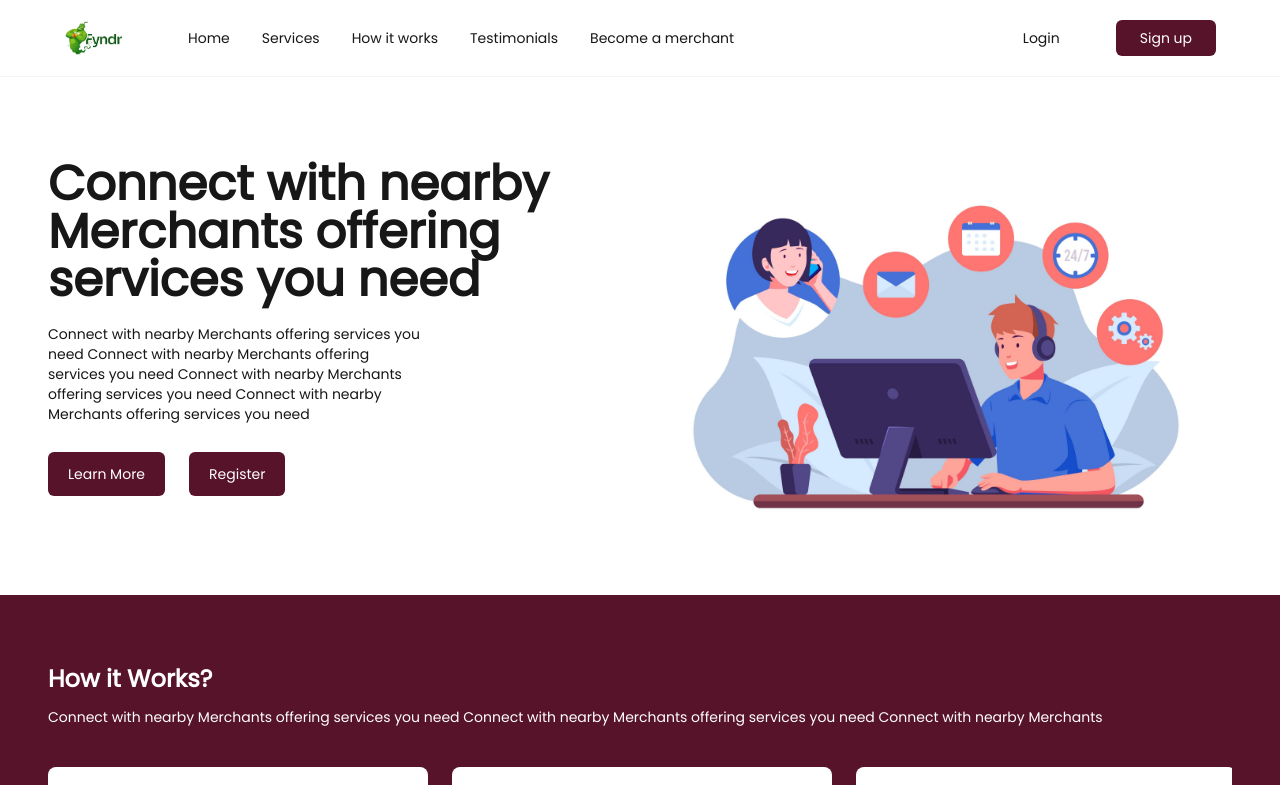
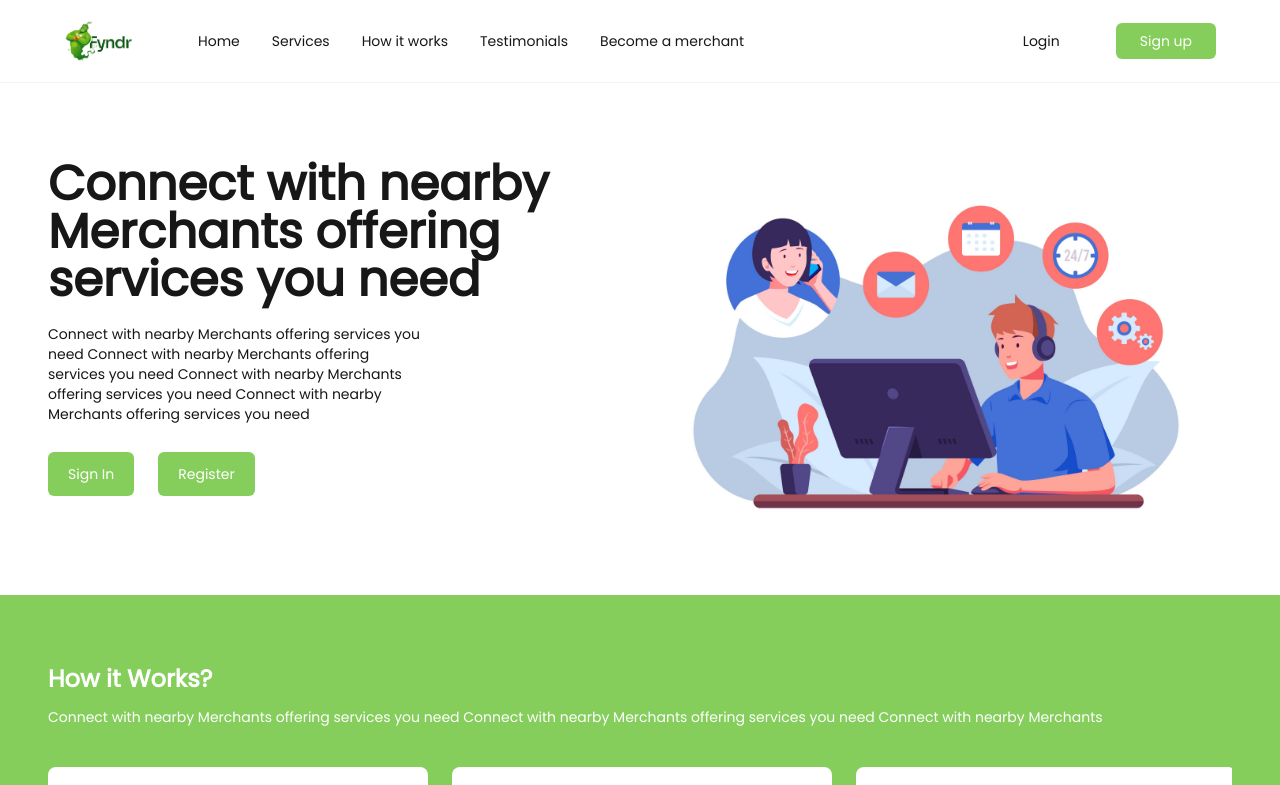
Before and after one commit to OgheneDev/fyndr, a Next.js app: page / in a window 1280 px wide. Shown: the top 785 px of the page. Built offline with nearby package versions, Linux system fonts and the light colour scheme.

Commit message:
landing page

```diff
--- a/src/components/general/Navbar.jsx
+++ b/src/components/general/Navbar.jsx
@@ -234,8 +234,8 @@ const Navbar = () => {
                         <Image
                             src={'/images/logo-removebg-preview.png'}
                             alt="Logo"
-                            width={60}
-                            height={45}
+                            width={70}
+                            height={55}
                         />
                     </Link>
                 </motion.div>
@@ -338,7 +338,7 @@ const Navbar = () => {
                                 {isLoggedIn ? (
                                     <motion.button
                                         onClick={handleLogout}
-                                        className='bg-[#57132A] text-white py-3 cursor-pointer rounded-full text-sm w-full'
+                                        className='bg-[#85CE5C] text-white py-3 cursor-pointer rounded-full text-sm w-full'
                                         whileHover={{ scale: 1.02 }}
                                         whileTap={{ scale: 0.98 }}
                                     >
@@ -348,7 +348,7 @@ const Navbar = () => {
                                     <>
                                         <Link href={'/login'}>
                                             <motion.button
-                                                className='bg-[#57132A] text-white py-3 cursor-pointer rounded-full text-sm w-full'
+                                                className='bg-[#85CE5C] text-white py-3 cursor-pointer rounded-full text-sm w-full'
                                                 whileHover={{ scale: 1.02 }}
                                                 whileTap={{ scale: 0.98 }}
                                             >
@@ -357,7 +357,7 @@ const Navbar = () => {
                                         </Link>
                                         <Link href={'register'}>
                                             <motion.button
-                                                className='text-[#57132A] border border-[#57132A] py-3 rounded-full text-sm w-full'
+                                                className='text-[#85CE5C] border border-[#85CE5C] py-3 rounded-full text-sm w-full'
                                                 whileHover={{ scale: 1.02 }}
                                                 whileTap={{ scale: 0.98 }}
                                             >
@@ -451,7 +451,7 @@ const Navbar = () => {
                         </Link>
                         <Link href={'register'}>
                             <motion.button
-                                className='bg-[#57132A] text-white text-sm cursor-pointer py-2 px-6 rounded-md'
+                                className='bg-[#85CE5C] text-white text-sm cursor-pointer py-2 px-6 rounded-md'
                                 variants={buttonVariants}
                                 whileHover={{
                                     scale: 1.02,
--- a/src/components/landing page/Footer.jsx
+++ b/src/components/landing page/Footer.jsx
@@ -34,7 +34,7 @@ const Footer = () => {
 
   return (
     <motion.footer
-      className="bg-[#57132A] text-white px-5 md:px-12 py-8 md:py-10"
+      className="bg-[#85CE5C] text-white px-5 md:px-12 py-8 md:py-10"
       initial="hidden"
       animate="visible"
       variants={containerVariants}
@@ -55,12 +55,12 @@ const Footer = () => {
         <div className="flex items-center space-x-3 sm:space-x-4">
           <span className="text-white text-sm">Follow Us :</span>
           <div className="flex space-x-2 sm:space-x-3">
-            <Instagram className="w-4 h-4 sm:w-5 sm:h-5 text-[#D2D2D2] cursor-pointer hover:opacity-80" />
-            <RiFacebookCircleFill className="w-4 h-4 sm:w-5 sm:h-5 text-[#D2D2D2] cursor-pointer hover:opacity-80" />
-            <Twitter className="w-4 h-4 sm:w-5 sm:h-5 text-[#D2D2D2] cursor-pointer hover:opacity-80" />
-            <RiLinkedinBoxFill className="w-4 h-4 sm:w-5 sm:h-5 text-[#D2D2D2] cursor-pointer hover:opacity-80" />
-            <RiYoutubeFill className="w-4 h-4 sm:w-5 sm:h-5 text-[#D2D2D2] cursor-pointer hover:opacity-80" />
-            <RiRedditFill className="w-5 h-5 sm:w-5 sm:h-5 text-[#D2D2D2] cursor-pointer hover:opacity-80" />
+            <Instagram className="w-4 h-4 sm:w-5 sm:h-5 text-[#FFFFF] cursor-pointer hover:opacity-80" />
+            <RiFacebookCircleFill className="w-4 h-4 sm:w-5 sm:h-5 text-[#FFFFF] cursor-pointer hover:opacity-80" />
+            <Twitter className="w-4 h-4 sm:w-5 sm:h-5 text-[#FFFFF] cursor-pointer hover:opacity-80" />
+            <RiLinkedinBoxFill className="w-4 h-4 sm:w-5 sm:h-5 text-[#FFFFF] cursor-pointer hover:opacity-80" />
+            <RiYoutubeFill className="w-4 h-4 sm:w-5 sm:h-5 text-[#FFFFF] cursor-pointer hover:opacity-80" />
+            <RiRedditFill className="w-5 h-5 sm:w-5 sm:h-5 text-[#FFFFF] cursor-pointer hover:opacity-80" />
           </div>
         </div>
       </motion.div>
@@ -128,7 +128,7 @@ const Footer = () => {
                   className='w-full md:w-auto min-w-0 placeholder:text-[12px] outline-0 placeholder:text-[#000000]'
               />
               <button
-                  className='w-full md:w-auto bg-[#57132A] text-white text-sm py-2 px-5 rounded-sm cursor-pointer'
+                  className='w-full md:w-auto bg-[#85CE5C] text-white text-sm py-2 px-5 rounded-sm cursor-pointer'
               >
                   Send
               </button>
--- a/src/components/landing page/HeroSection.jsx
+++ b/src/components/landing page/HeroSection.jsx
@@ -89,16 +89,18 @@ const HeroSection = () => {
           className='flex items-center justify-center md:justify-start gap-4 md:gap-6'
           variants={buttonVariants}
         >
-          <motion.button
-            className='bg-[#57132A] text-white py-3 px-5 cursor-pointer rounded-md text-sm'
+          <Link href={'/login'}>
+            <motion.button
+            className='bg-[#85CE5C] text-white py-3 px-5 cursor-pointer rounded-md text-sm'
             whileHover={{ scale: 1.05 }}
             whileTap={{ scale: 0.95 }}
           >
-            Learn More
+            Sign In
           </motion.button>
+          </Link>
           <Link href={'/register'}>
           <motion.button
-            className='bg-[#57132A] text-white py-3 px-5 cursor-pointer rounded-md text-sm'
+            className='bg-[#85CE5C] text-white py-3 px-5 cursor-pointer rounded-md text-sm'
             whileHover={{ scale: 1.05 }}
             whileTap={{ scale: 0.95 }}
           >
--- a/src/components/landing page/HowWeWork.jsx
+++ b/src/components/landing page/HowWeWork.jsx
@@ -56,7 +56,7 @@ const HowWeWork = () => {
   return (
     <motion.section
       id='how-it-works'
-      className='px-5 py-8 md:py-17 md:px-12 bg-[#57132A]'
+      className='px-5 py-8 md:py-17 md:px-12 bg-[#85CE5C]'
       variants={containerVariants}
       initial="hidden"
       whileInView="visible"
--- a/src/components/landing page/NewsletterSection.jsx
+++ b/src/components/landing page/NewsletterSection.jsx
@@ -138,11 +138,10 @@ const NewsletterSection = () => {
           }}
         />
         <motion.button
-          className='w-full md:w-auto bg-[#57132A] text-white cursor-pointer text-sm py-2 px-5 rounded-sm'
+          className='w-full md:w-auto bg-[#85CE5C] text-white cursor-pointer text-sm py-2 px-5 rounded-sm'
           variants={buttonVariants}
           whileHover={{
             scale: 1.05,
-            backgroundColor: "#6B1A30",
             transition: { duration: 0.2 }
           }}
           whileTap={{
```
